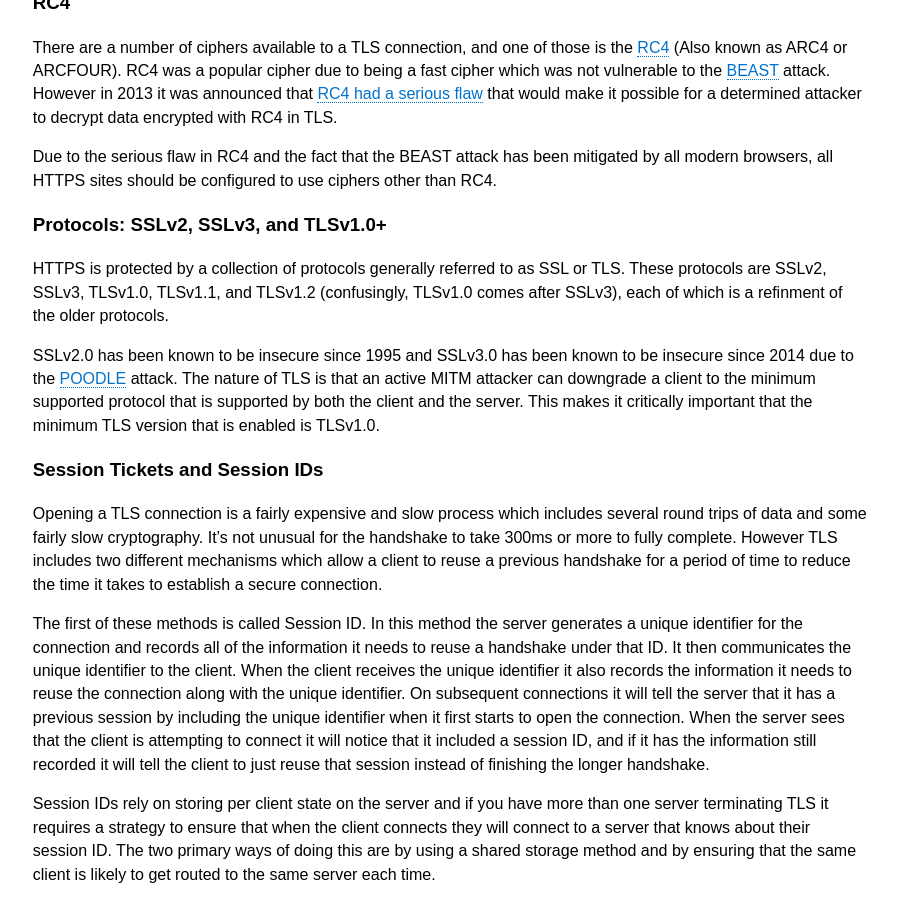
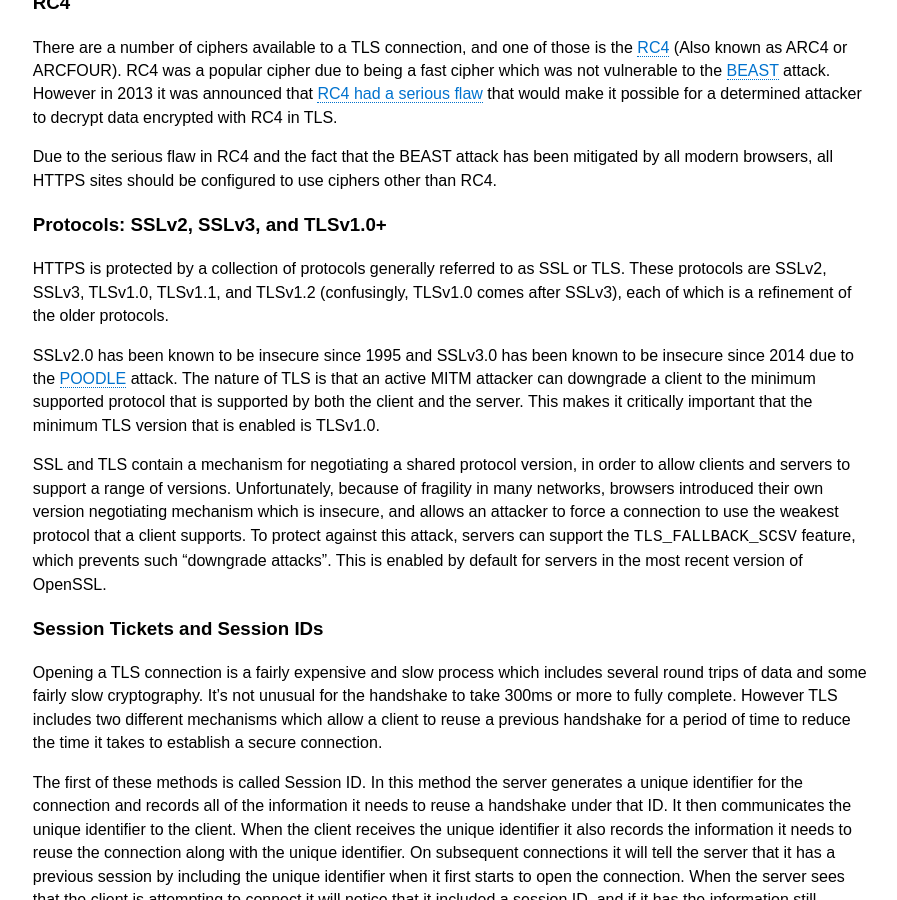
Before and after one commit to GSA/https, a Jekyll site: the page built from pages/technical.md, in a window 1280 px wide and 900 px high, scrolled down 540 px. Shown: the whole window, without its empty margins (352-1249 px from the left). Built offline with Jekyll 4.4.1, drawn with Linux system fonts in a browser that asks for light colours; Markdown is read by kramdown in place of the engine named in the settings.

Commit message:
Added a paragraph on TLS_FALLBACK_SCSV. Refs #22

```diff
--- a/pages/technical.md
+++ b/pages/technical.md
@@ -22,9 +22,11 @@ Due to the serious flaw in RC4 and the fact that the BEAST attack has been mitig
 
 ### Protocols: SSLv2, SSLv3, and TLSv1.0+
 
-HTTPS is protected by a collection of protocols generally referred to as SSL or TLS. These protocols are SSLv2, SSLv3, TLSv1.0, TLSv1.1, and TLSv1.2 (confusingly, TLSv1.0 comes after SSLv3), each of which is a refinment of the older protocols.
+HTTPS is protected by a collection of protocols generally referred to as SSL or TLS. These protocols are SSLv2, SSLv3, TLSv1.0, TLSv1.1, and TLSv1.2 (confusingly, TLSv1.0 comes after SSLv3), each of which is a refinement of the older protocols.
 
 SSLv2.0 has been known to be insecure since 1995 and SSLv3.0 has been known to be insecure since 2014 due to the [POODLE](https://www.openssl.org/~bodo/ssl-poodle.pdf) attack. The nature of TLS is that an active MITM attacker can downgrade a client to the minimum supported protocol that is supported by both the client and the server. This makes it critically important that the minimum TLS version that is enabled is TLSv1.0.
+
+SSL and TLS contain a mechanism for negotiating a shared protocol version, in order to allow clients and servers to support a range of versions. Unfortunately, because of fragility in many networks, browsers introduced their own version negotiating mechanism which is insecure, and allows an attacker to force a connection to use the weakest protocol that a client supports. To protect against this attack, servers can support the `TLS_FALLBACK_SCSV` feature, which prevents such "downgrade attacks". This is enabled by default for servers in the most recent version of OpenSSL.
 
 
 ### Session Tickets and Session IDs
```
